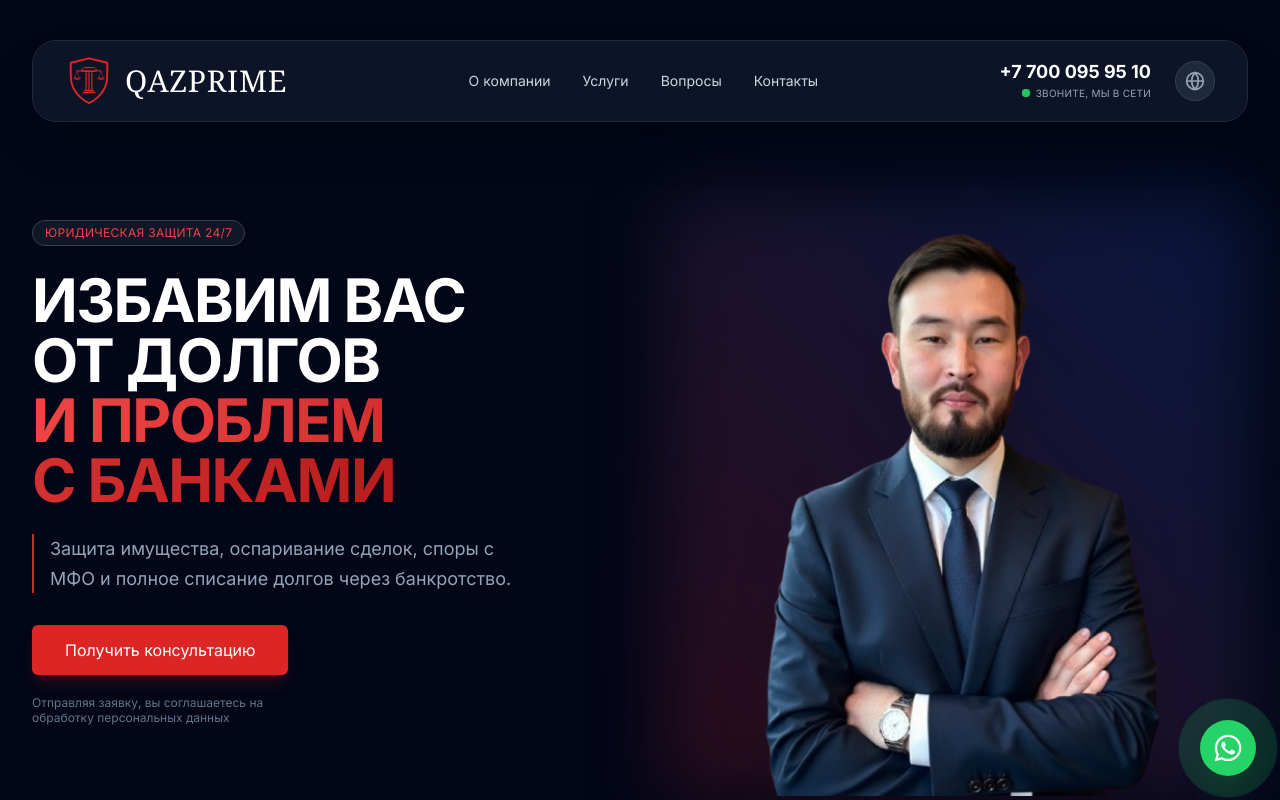
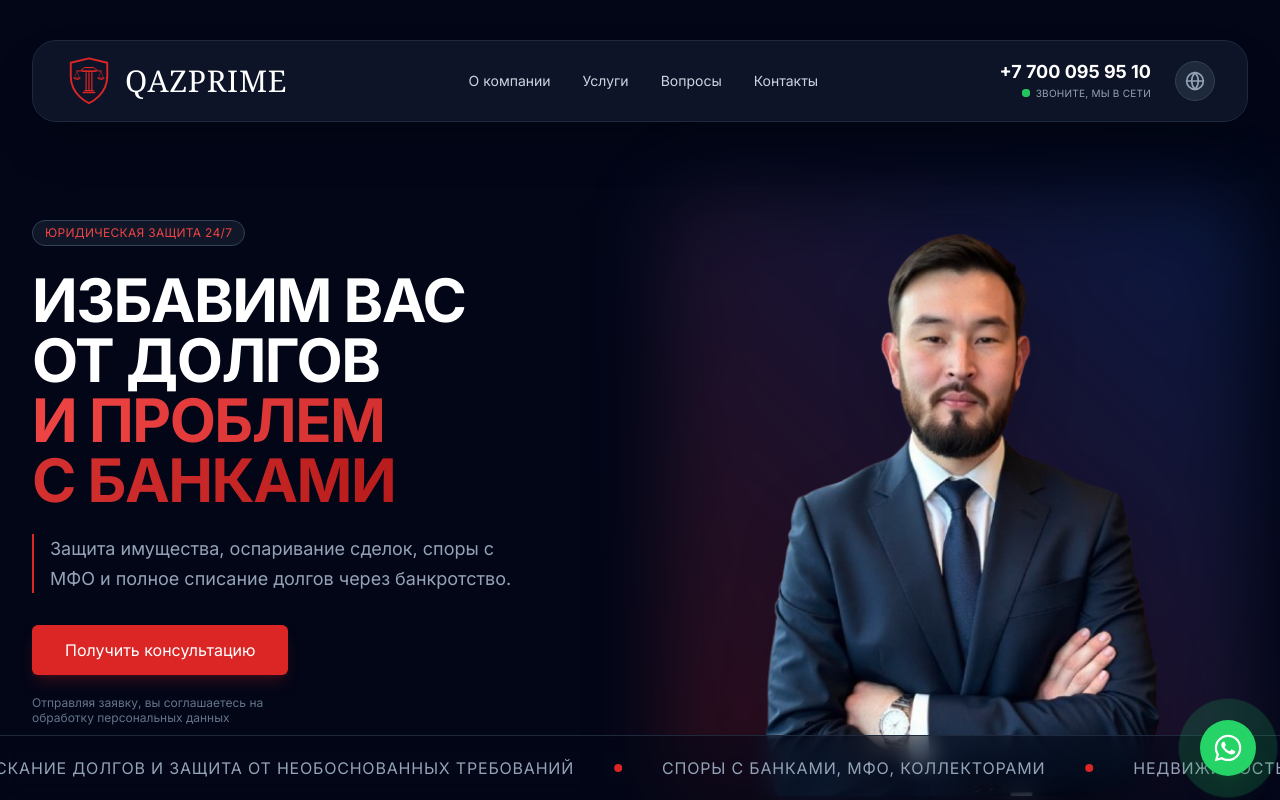
Before and after one commit to Alchinkaz/qaz-prime, a React (Vite) app: page / in a window 1280 px wide. Shown: the top 800 px of the page. Built offline with nearby package versions, Linux system fonts and the light colour scheme.

Commit message:
Integrate RunningLine as a footer of the Hero section with correct z-index

```diff
--- a/App.tsx
+++ b/App.tsx
@@ -1,7 +1,6 @@
 import React from 'react';
 import { Navbar } from './components/Navbar';
 import { Hero } from './components/Hero';
-import { RunningLine } from './components/RunningLine';
 import { Stats } from './components/Stats';
 import { Steps } from './components/Steps';
 import { Services } from './components/Services';
@@ -17,7 +16,6 @@ function App() {
     <div className="min-h-screen bg-slate-950 font-sans text-slate-100 selection:bg-red-600 selection:text-white">
       <Navbar />
       <Hero />
-      <RunningLine />
       <Stats />
       <Services />
       <Steps />
--- a/components/Hero.tsx
+++ b/components/Hero.tsx
@@ -1,5 +1,6 @@
 import React from 'react';
 import { Button } from './Button';
+import { RunningLine } from './RunningLine';
 
 export const Hero: React.FC = () => {
   const scrollToContact = () => {
@@ -67,6 +68,9 @@ export const Hero: React.FC = () => {
 
         </div>
       </div>
+      <div className="absolute bottom-0 left-0 right-0 z-20">
+        <RunningLine />
+      </div>
     </div>
   );
 };
--- a/components/RunningLine.tsx
+++ b/components/RunningLine.tsx
@@ -9,7 +9,7 @@ const MARQUEE_ITEMS = [
 
 export const RunningLine: React.FC = () => {
     return (
-        <div className="bg-slate-900 border-b border-slate-800 pb-4 pt-1 overflow-hidden select-none">
+        <div className="bg-slate-950/50 backdrop-blur-md border-t border-slate-800 py-5 overflow-hidden select-none">
             <div className="flex whitespace-nowrap animate-marquee">
                 {/* First set of items */}
                 <div className="flex shrink-0 items-center">
```
